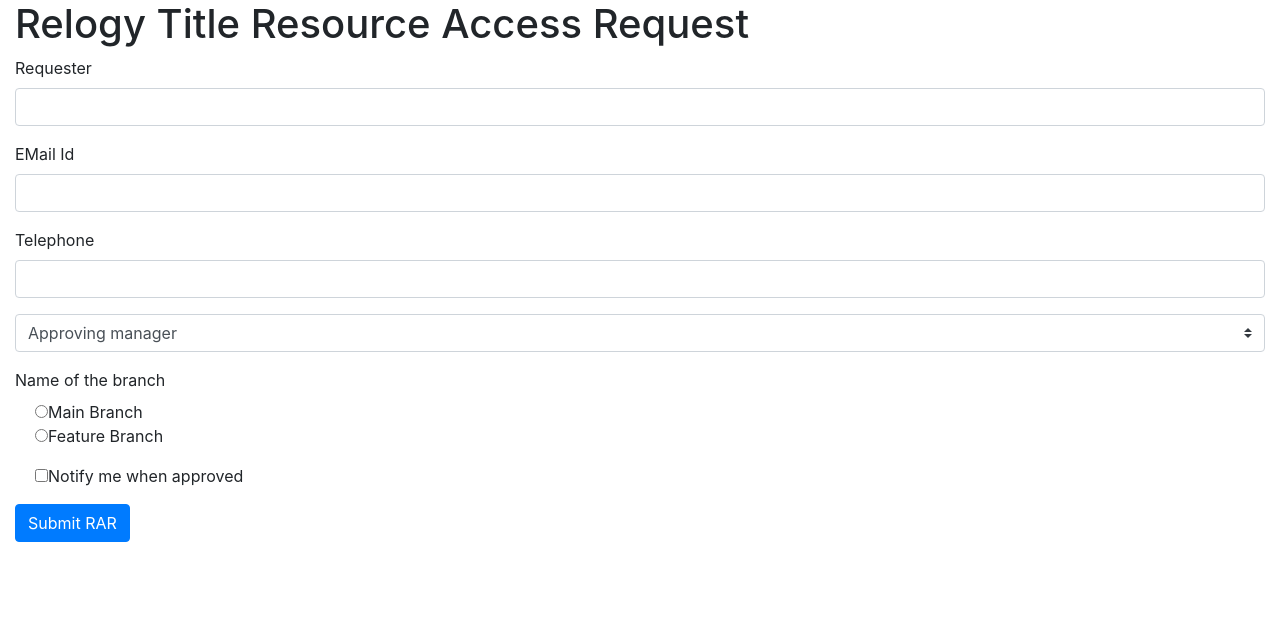
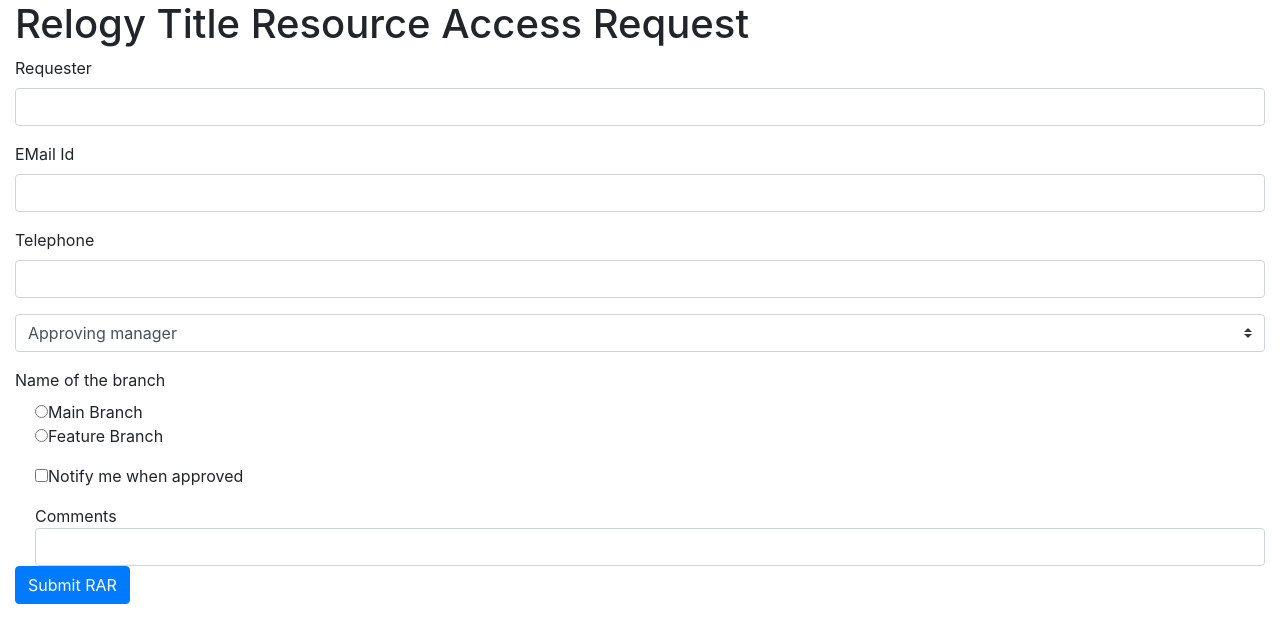
Before and after one commit to yuhup2edy/tdf-demo, an Angular app: page / in a window 1280 px wide. Shown: the top 642 px of the page. Built offline with nearby package versions, Linux system fonts and the light colour scheme.

Commit message:
Fixed ngFor and Added textarea

```diff
--- a/src/app/app.component.html
+++ b/src/app/app.component.html
@@ -19,10 +19,10 @@
         <div class="form-group">
             <select class="custom-select">
                 <option selected>Approving manager</option>
-                <!--<option *ngfor="let approver of approvers">{{ approver }}</option>-->
-                <option>Maryanne Frake</option>
+                <option *ngFor="let approver of approvers">{{ approver }}
+                <!--<option>Maryanne Frake</option>
                 <option>Abhijit Mukherjee</option>
-                <option>Teri Schuchman</option>
+                <option>Teri Schuchman</option>-->
             </select>
 
          </div>
@@ -44,6 +44,12 @@
            <label class="form-check-label"> Notify me when approved</label>
        </div>
 
+       <div class="form-check">
+        <label class="form-check-label"> Comments</label>
+        <input type="textarea" class="form-control">
+    </div>
+
+
        <button class="btn btn-primary"> Submit RAR </button>
 
     </form>
--- a/src/app/app.component.ts
+++ b/src/app/app.component.ts
@@ -6,6 +6,6 @@
   styleUrls: ['./app.component.css']
 })
 export class AppComponent {
-  //title = 'tdf-demo';
-  public approvers= ['Maryanne Frake','Abhijit Mukherjee','Teri Schuchman','Bill Dougherty'];
+  title = 'tdf-demo';
+  approvers= ['Maryanne Frake','Abhijit Mukherjee','Teri Schuchman','Bill Dougherty'];
 }
```
